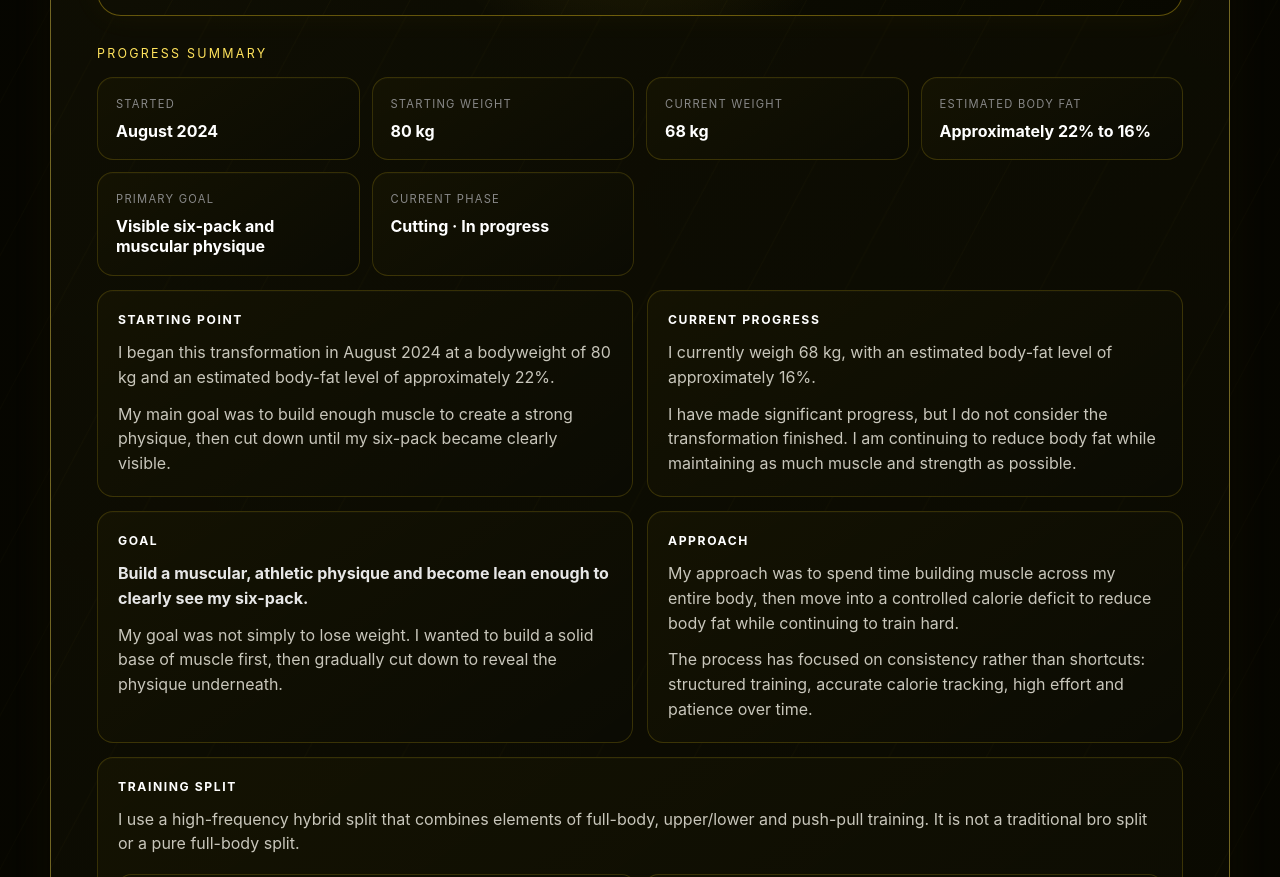
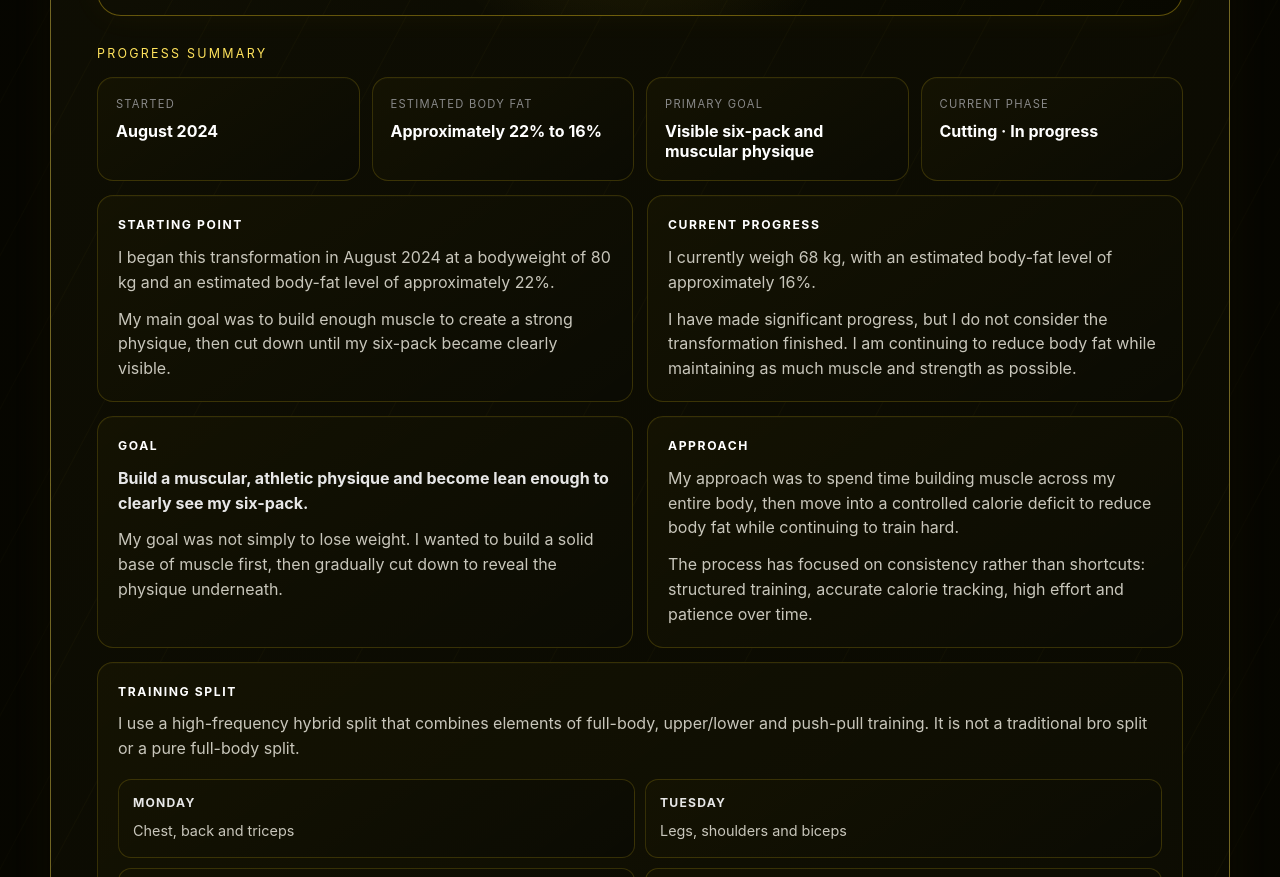
Before and after one commit to jaraad05/jaraad-ramsey-website, a website built with Vite: page personal-training.html in a window 1280 px wide. Shown: the part 2426-3303 px from the top of the page. Built offline with nearby package versions, Linux system fonts and the light colour scheme.

Commit message:
Remove duplicate weight summary

```diff
--- a/personal-training.html
+++ b/personal-training.html
@@ -659,8 +659,6 @@
             <!-- MY TRANSFORMATION MEASUREMENTS: Update these figures only when you have current, verified information. Body-fat figures are estimates, not laboratory-tested measurements. -->
             <div class="stats featured-metrics case-metrics">
               <div class="stat"><span>Started</span><strong>August 2024</strong></div>
-              <div class="stat"><span>Starting Weight</span><strong>80 kg</strong></div>
-              <div class="stat"><span>Current Weight</span><strong>68 kg</strong></div>
               <div class="stat"><span>Estimated Body Fat</span><strong>Approximately 22% to 16%</strong></div>
               <div class="stat"><span>Primary Goal</span><strong>Visible six-pack and muscular physique</strong></div>
               <div class="stat"><span>Current Phase</span><strong>Cutting · In progress</strong></div>
```
